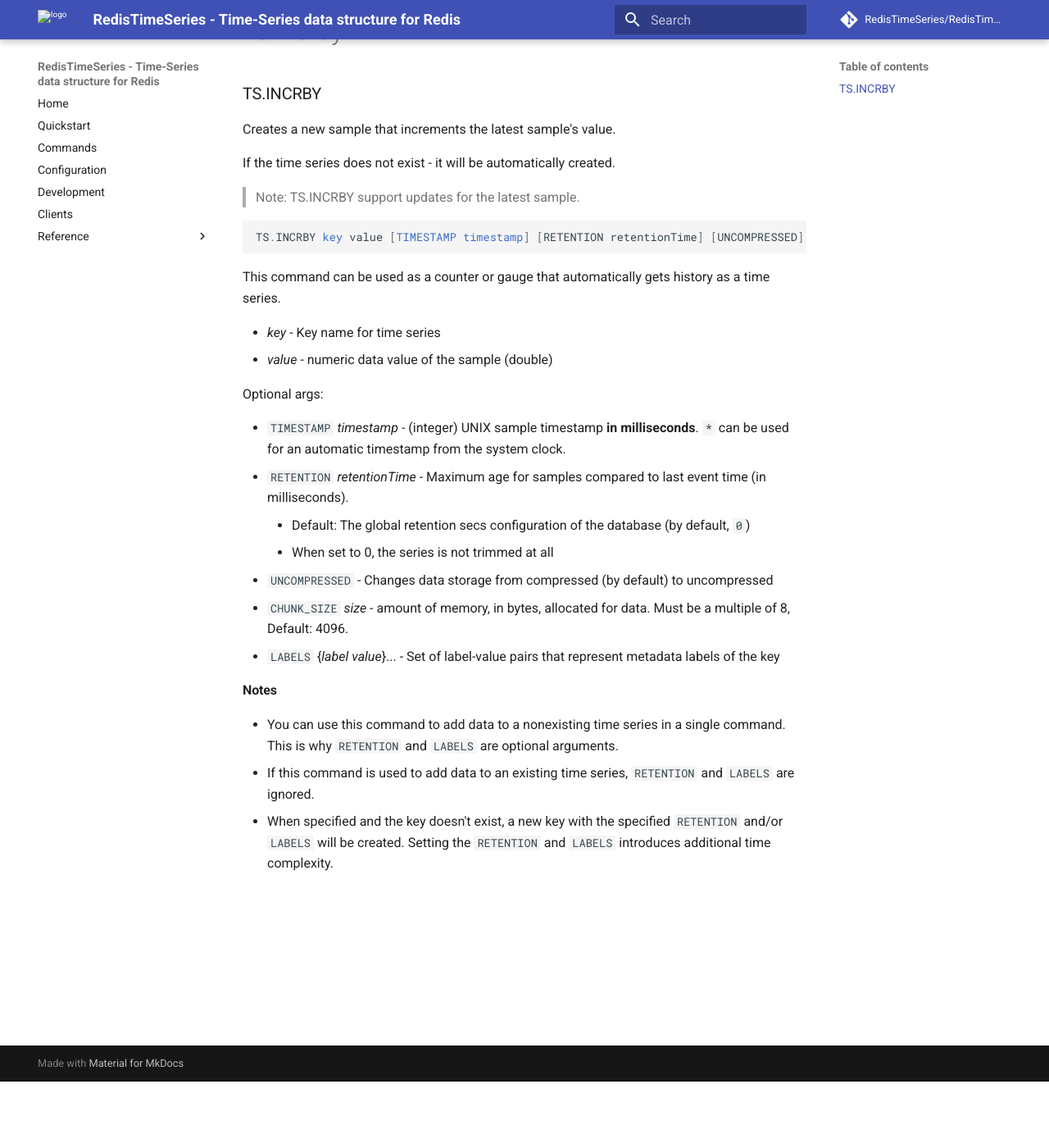
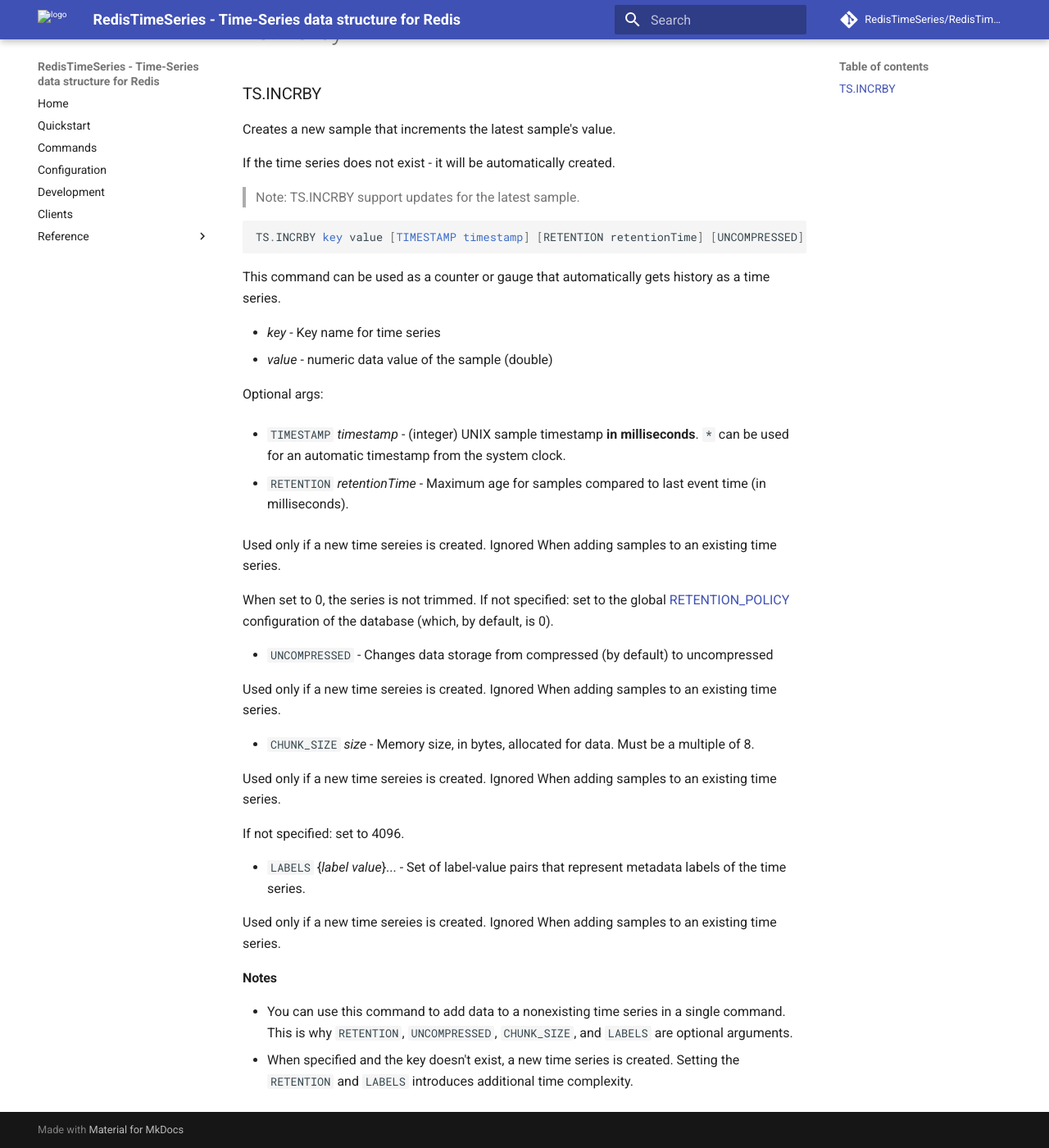
Before and after one commit to RedisTimeSeries/RedisTimeSeries, an MkDocs documentation site: the page built from docs/commands/ts.incrby.md, in a window 1280 px wide and 1400 px high, scrolled down 81 px. Shown: the whole window at 82% size. Built offline with MkDocs 1.6.1 and Material for MkDocs 9.7.7, drawn with Linux system fonts in a browser that asks for light colours; comment, search, counter and statistics services are not loaded.

Commit message:
Update ts.incrby.md

```diff
--- a/docs/commands/ts.incrby.md
+++ b/docs/commands/ts.incrby.md
@@ -12,23 +12,36 @@
 
 This command can be used as a counter or gauge that automatically gets history as a time series.
 
-* _key_ - Key name for time series
-* _value_ - numeric data value of the sample (double)
+- _key_ - Key name for time series
+- _value_ - numeric data value of the sample (double)
 
 Optional args:
 
- * `TIMESTAMP` _timestamp_ - (integer) UNIX sample timestamp **in milliseconds**. `*` can be used for an automatic timestamp from the system clock.
- * `RETENTION` _retentionTime_ - Maximum age for samples compared to last event time (in milliseconds).
-    * Default: The global retention secs configuration of the database (by default, `0`)
-    * When set to 0, the series is not trimmed at all
- * `UNCOMPRESSED` - Changes data storage from compressed (by default) to uncompressed
- * `CHUNK_SIZE` _size_ - amount of memory, in bytes, allocated for data. Must be a multiple of 8, Default: 4096.
- * `LABELS` {_label_ _value_}... - Set of label-value pairs that represent metadata labels of the key
+- `TIMESTAMP` _timestamp_ - (integer) UNIX sample timestamp **in milliseconds**. `*` can be used for an automatic timestamp from the system clock.
+
+- `RETENTION` _retentionTime_ - Maximum age for samples compared to last event time (in milliseconds).
+
+  Used only if a new time sereies is created. Ignored When adding samples to an existing time series.
+
+  When set to 0, the series is not trimmed. If not specified: set to the global [RETENTION_POLICY](https://redis.io/docs/stack/timeseries/configuration/#retention_policy) configuration of the database (which, by default, is 0).
+
+- `UNCOMPRESSED` - Changes data storage from compressed (by default) to uncompressed
+
+  Used only if a new time sereies is created. Ignored When adding samples to an existing time series.
+
+- `CHUNK_SIZE` _size_ - Memory size, in bytes, allocated for data. Must be a multiple of 8.
+
+  Used only if a new time sereies is created. Ignored When adding samples to an existing time series.
+
+  If not specified: set to 4096.
+
+- `LABELS` {_label_ _value_}... - Set of label-value pairs that represent metadata labels of the time series.
+
+  Used only if a new time sereies is created. Ignored When adding samples to an existing time series.
 
 #### Notes
 
 - You can use this command to add data to a nonexisting time series in a single command.
-  This is why `RETENTION` and `LABELS` are optional arguments.
-- If this command is used to add data to an existing time series, `RETENTION` and `LABELS` are ignored.
-- When specified and the key doesn't exist, a new key with the specified `RETENTION` and/or `LABELS` will be created.
+  This is why `RETENTION`, `UNCOMPRESSED`,  `CHUNK_SIZE`, and `LABELS` are optional arguments.
+- When specified and the key doesn't exist, a new time series is created.
   Setting the `RETENTION` and `LABELS` introduces additional time complexity.
```
